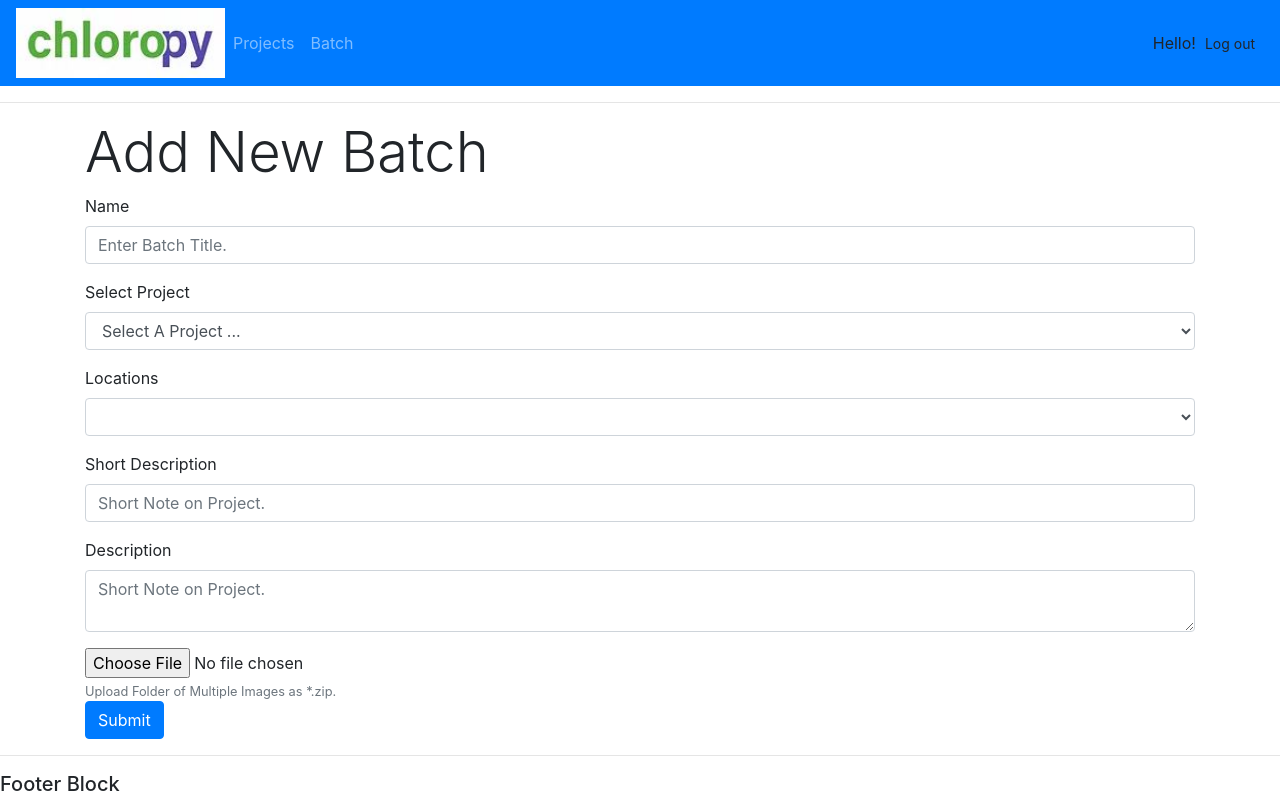
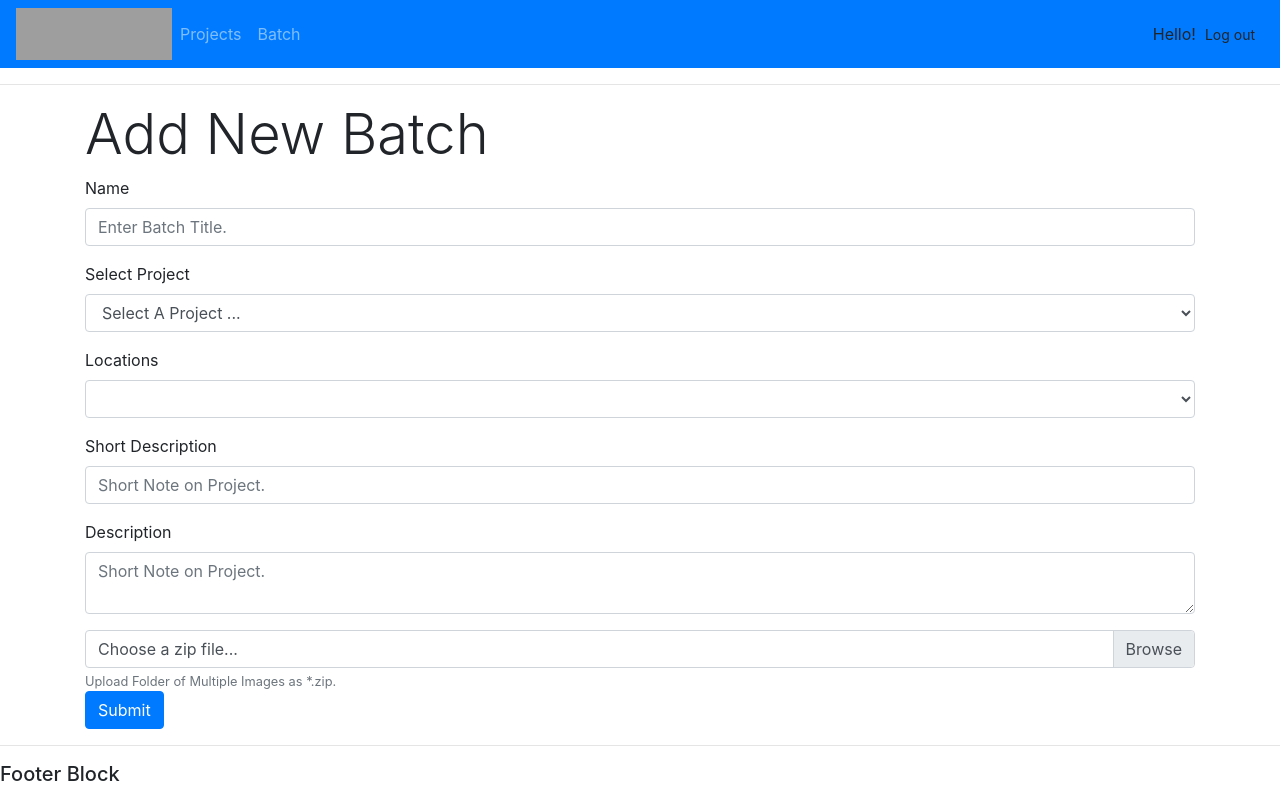
Before and after one commit to 9trees/FMS_Django, a Django app: page /cbatch/ in a window 1280 px wide. After the commit the page ends 781 px from the top, so only its background shows below. Run offline with Django 3.2, Linux system fonts and the light colour scheme; a user stored in the database is signed in; data comes from the database, SQL or seed files in the repository; lists and menus that the app fills with data are empty; some libraries are stand-ins or nearby versions; grey boxes are pictures that could not be loaded.

Commit message:
Friday Updates: Major: MAC OS zip file upload Minor: Icon to png, Brows file tag, Detailed View corrections.

```diff
--- a/batch/templates/batch/batch.html
+++ b/batch/templates/batch/batch.html
@@ -26,7 +26,7 @@
 								<td>{{bh.location}}</td>
 								<td>{{bh.total_images}}</td>
 								{% if bh.batch_status == '2' %}
-<!--									<td><a href="{% url 'download' bh.name %}" type="button" class="btn btn-primary">Download</a></td>-->
+									<td><a href="{% url 'download' bh.name %}" type="button" class="btn btn-primary">Download</a></td>
 									<td><a href="{% url 'viewBach' bh.name %}" type="button" class="btn btn-primary">Detailed View</a></td>
 								{% else %}
 									<td>---</td>
--- a/batch/templates/batch/cbatch.html
+++ b/batch/templates/batch/cbatch.html
@@ -2,7 +2,7 @@
 
 {% block content %}
 <h1 class="display-4">Add New Batch</h1>
-<form method="POST" enctype="multipart/form-data" id="batchForm" get-loc-url="{% url 'gpl' %}">
+<form class="batch-form-group" method="POST" enctype="multipart/form-data" id="batchForm" get-loc-url="{% url 'gpl' %}">
   {% csrf_token %}
   <div class="form-group">
     <label for="bName">Name</label>
@@ -32,12 +32,20 @@
     <textarea  type="text" class="form-control" id="dec" name="dec" placeholder="Short Note on Project."></textarea>
   </div>
     <div>
-        <input type="file" name ="batch_fn"  accept="zip,application/octet-stream,application/zip,application/x-zip,application/x-zip-compressed" >
+<!--        <input type="file" name ="batch_fn"  accept="zip,application/octet-stream,application/zip,application/x-zip,application/x-zip-compressed" >-->
+        <div class="custom-file">
+          <input type="file" name ="batch_fn" class="custom-file-input" id="customFile">
+          <label id="customFileLabel" class="custom-file-label" for="customFile">Choose a zip file...</label>
+        </div>
 
         <small id="validatedCustomFile" class="form-text text-muted">Upload Folder of Multiple Images as *.zip.</small>
 
+      <div class="progress mb-3 mt-3 d-none">
+        <div id="progressBarId" class="progress-bar progress-bar-striped progress-bar-animated" role="progressbar" aria-valuenow="75" aria-valuemin="0" aria-valuemax="100" style="width: 75%"></div>
+      </div>
+
     </div>
-  <button type="submit" class="btn btn-primary">Submit</button>
+  <button id="formSubmit" type="submit" class="btn btn-primary">Submit</button>
 </form>
 <script src="https://code.jquery.com/jquery-3.3.1.min.js"></script>
 <script>
@@ -53,5 +61,20 @@
     });
   });
 </script>
+<script>
+  document.querySelector('.custom-file-input').addEventListener('change',function(e){
+    var fileName = document.getElementById("customFile").files[0].name;
+    var nextSibling = document.getElementById("customFileLabel")//e.target.nextElementSibling
+    nextSibling.innerText = fileName
+  })
+</script>
+<script>
+  var form_submit = document.getElementById("formSubmit");
+  form_submit.addEventListener('progress', function(evt){
+      if (evt.lengthComputable) {
+        console.log("add upload event-listener" + evt.loaded + "/" + evt.total);
+      }
+    }, false)
+</script>
 
 {% endblock %}
--- a/batch/templates/batch/navbar.html
+++ b/batch/templates/batch/navbar.html
@@ -2,7 +2,7 @@
 
 <nav class="navbar navbar-expand-lg navbar-dark bg-primary">
   <!--<a class="navbar-brand" href="#">ChloroPY</a> object-position:50% 50%;width:209px;height:70px;object-fit:cover-->
-  <img src="{% static 'img/logo.JPG' %}" width="209px" height="70px">
+  <img src="{% static 'img/logo.png' %}" width="156px" height="52px">
   <button class="navbar-toggler" type="button" data-toggle="collapse" data-target="#navbarNav" aria-controls="navbarNav" aria-expanded="false" aria-label="Toggle navigation">
     <span class="navbar-toggler-icon"></span>
   </button>
--- a/batch/views.py
+++ b/batch/views.py
@@ -105,18 +105,17 @@ def createBch(request):
             zip_ref.extractall(path + "/extracted/")
         im_files = []
 
-        for root, dirs, files in os.walk(extracted_path):
-            for f in files:
+        for f in os.listdir(extracted_path):
                 if f.endswith('.jpeg') or f.endswith('.JPG') or f.endswith('.jpg') or f.endswith('.png'):
-                    im_files.append(os.path.join(root, f))
+                    im_files.append(os.path.join(extracted_path, f))
         #print(files, len(files))
         bform.total_images = len(im_files)
         bform.save()
-        for file in files:
+        for file in im_files:
             bank = ImageBank()
             # print(request.scheme,'://',request.META.HTTP_HOST)
             #bank.URL = extracted_path + "/" + file
-            bank.file_name = file
+            bank.file_name = os.path.basename(file)
             bank.batch = bform
             bank.save()
         return redirect('batch')
```
Also changed, not shown: batch/templates/batch/batchView.html (+4 -4 lines), 1 other file.
